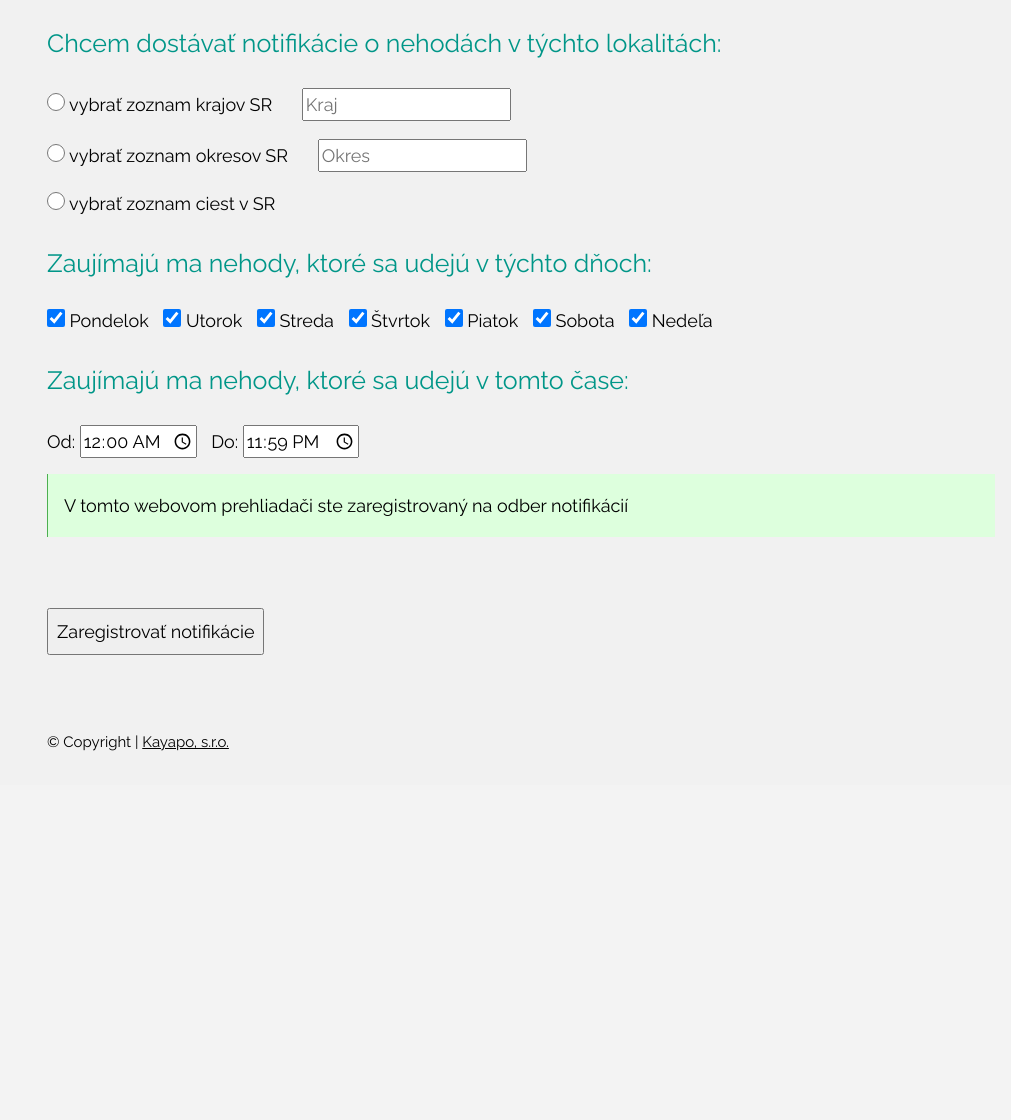
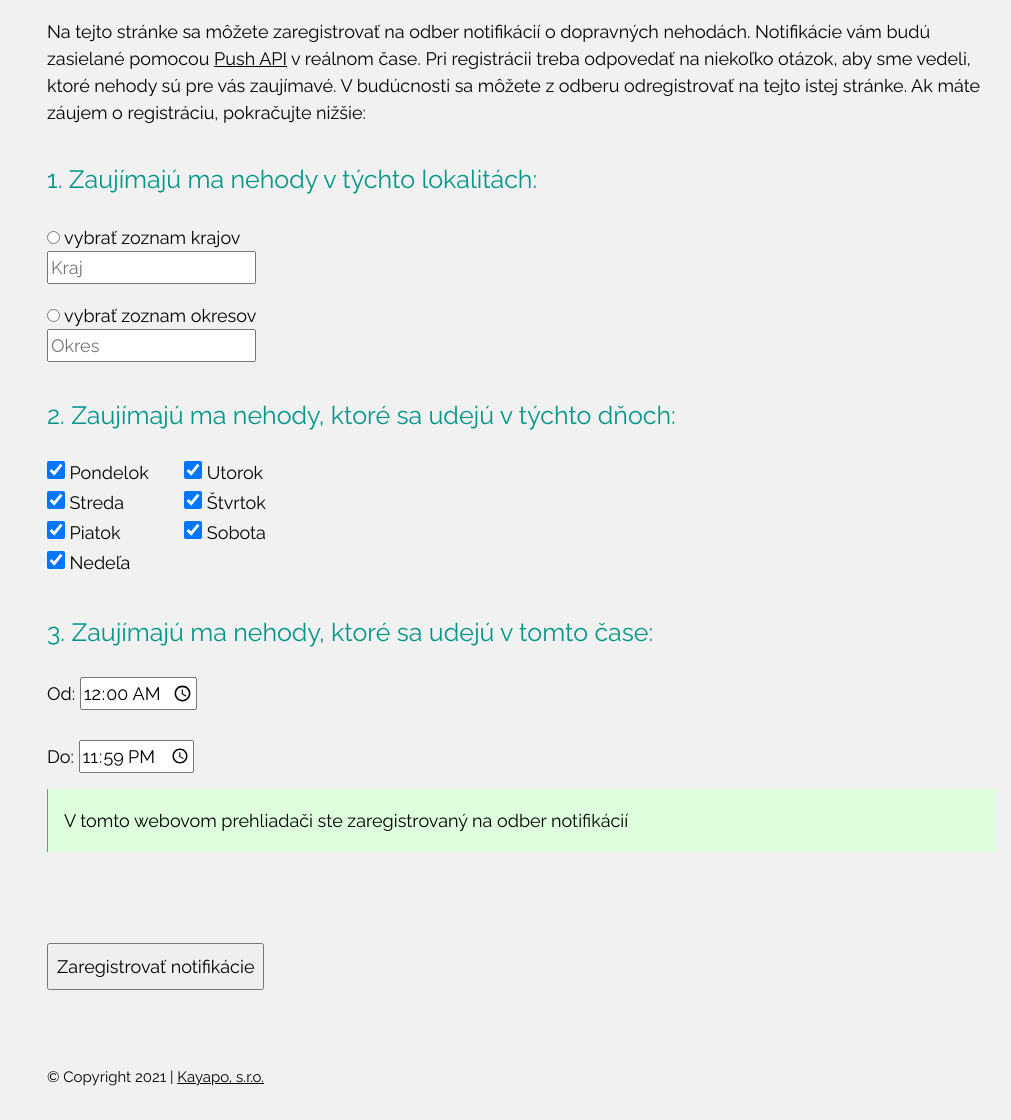
Before and after one commit to jurajmajer/traffic-accidents-visualization, a Flask app: page /web-push-notification in a window 1280 px wide. Shown: the part 155-1275 px from the top of the page, without its empty margins (269-1280 px from the left). Before the commit the page ends 940 px from the top, so only its background shows below. Run offline with Flask 2, Linux system fonts and the light colour scheme; some libraries are stand-ins or nearby versions.

Commit message:
Web Push Notification GUI

```diff
--- a/app/css/traffic-accidents-visualization.css
+++ b/app/css/traffic-accidents-visualization.css
@@ -22,15 +22,18 @@
 .web-notification-label {
 	color:#009688;
 	font-size:25px;
+	margin-top:35px;
 }
 
 .web-notification-push-btn {
-    margin-top:55px;
+    margin-top:75px;
     padding:8px;
 }
 
 .web-notification-item {
     margin-right:10px;
+    display: inline-block;
+    width:100px;
 }
 
 .web-notification-checkbox {
--- a/app/js/web-push/web-push.js
+++ b/app/js/web-push/web-push.js
@@ -32,6 +32,8 @@ function updateSubscriptionOnServer(url, data) {
 }
 
 function subscribeUser() {
+    if(!validateSubscribeData())
+        return
 	window.Notification.requestPermission().then(function (permission) {
 		// TODO: Provide feedback in case permission is not granted; this can happen if the user revoked the permission
 		// after having subscribed once, and in that case, the only way to regrant permission in e.g. Firefox and
@@ -43,17 +45,43 @@ function subscribeUser() {
 			var options = { applicationServerKey: applicationServerKey, userVisibleOnly: true }
 			navigator.serviceWorker.ready.then(function(reg) {
 				reg.pushManager.subscribe(options).then(function(subscription) {
-    				setButtonText()
+    				isSubscribed = !isSubscribed
+					setButtonText()
 					updateSubscriptionOnServer('/api/web-push/save-subscription', getSubscribeData(subscription))
 				}).catch(function(e) {
 					displayError("Nastala chyba pri registrovaní notifikácií: " + e)
+					return
 				})
 			})
 		} else {
     		displayError("Nepodarilo sa získať oprávnenie vo vašom prehliadači na zasielanie notifikácií. Skúste manuálne povoliť notifikácie pre našu doménu v nastaveniach vášho prehliadača.")
-			pushButton.disabled = true;
+			return
 		}
 	})
+}
+
+function validateSubscribeData() {
+    if(getCountyList().length == 0 && getDistrictList().length == 0)
+    {
+        displayError("Nie je možné sa zaregistrovať, pretože ste nevybrali žiaden kraj ani okres (otázka č.1)");
+        return false;
+    }
+    if(!$("#monday").is(':checked') && !$("#tuesday").is(':checked') && !$("#wednesday").is(':checked') && !$("#thursday").is(':checked') &&
+        !$("#friday").is(':checked') && !$("#saturday").is(':checked') && !$("#sunday").is(':checked')) {
+        displayError("Nie je možné sa zaregistrovať, pretože ste nevybrali žiaden deň v týždni (otázka č.2)");
+        return false;
+    }
+    if(parseInt($("#from_time").val().substring(0, 2)) > parseInt($("#to_time").val().substring(0, 2))) {
+        displayError("Nie je možné sa zaregistrovať, pretože ste vybrali nesprávny čas (otázka č.3). Čas 'Od' je neskôr ako 'Do'.");
+        return false;
+    }
+    if(parseInt($("#from_time").val().substring(0, 2)) == parseInt($("#to_time").val().substring(0, 2)) &&
+        parseInt($("#from_time").val().substring(3, 5)) > parseInt($("#to_time").val().substring(3, 5))) {
+        displayError("Nie je možné sa zaregistrovať, pretože ste vybrali nesprávny čas (otázka č.3). Čas 'Od' je neskôr ako 'Do'.");
+        return false;
+    }
+    displayError("");
+    return true;
 }
 
 function getSubscribeData(subscription) {
@@ -96,6 +124,7 @@ function unsubscribeUser() {
 		reg.pushManager.getSubscription().then(function(subscription) {
 			if (subscription) {
 				subscription.unsubscribe().then(function(successful) {
+    				isSubscribed = !isSubscribed
     				setButtonText()
 					updateSubscriptionOnServer('/api/web-push/remove-subscription', getUnsubscribeData(subscription))
 				}).catch(function(e) {
@@ -127,8 +156,7 @@ function setButtonText() {
 
 function initializeUI(swRegistration) {
 	pushButton.addEventListener('click', function() {
-		isSubscribed = !isSubscribed
-		if (isSubscribed) {
+		if (!isSubscribed) {
 			subscribeUser()
 		} else {
 			unsubscribeUser()
@@ -168,7 +196,7 @@ function addItemToList(ulId, elWithValue, possibleValues) {
         return;
     if($("#"+ulId+" > li").text().indexOf(text + "x") !== -1)
         return;
-    $("#"+ulId).append("<li class='web-notification-list-item'><span class='web-notification-list-item-value'>"+text+"</span><span class='web-notification-list-item' onclick='removeItemFromList(this)'>x</span></li>");
+    $("#"+ulId).append("<li class='web-notification-list-item'><span class='web-notification-list-item-value'>"+text+"</span><i class='fa fa-close web-notification-list-item' onclick='removeItemFromList(this)'></i></li>");
     text = elWithValue.val("")
 }
 
@@ -185,7 +213,11 @@ function hideLocalityItems() {
 
 function displayError(errorMsg) {
     $("#error-msg").text(errorMsg)
-    $("#error-msg-div").show()
+    if(errorMsg.length > 0) {
+        $("#error-msg-div").show()
+    } else {
+        $("#error-msg-div").hide()
+    }
 }
 
 $(document).ready(function(){
--- a/app/main/routes.py
+++ b/app/main/routes.py
@@ -192,7 +192,8 @@ def about():
 def web_push_notification():
     tmpl = render_template('web_push_notification.html',
                            title='Notifikácie o dopravných nehodách',
-                           page_title='Notifikácie o dopravných nehodách'
+                           page_title='Notifikácie o dopravných nehodách',
+                           **get_general_kwargs('notifications'),
                            )
     return make_response(tmpl)
 
--- a/app/templates/web_push_notification.html
+++ b/app/templates/web_push_notification.html
@@ -12,48 +12,50 @@
 
         <div id="notification-input-data">
 
-            <p class="web-notification-label">Chcem dostávať notifikácie o nehodách v týchto lokalitách:</p>
+            <p>Na tejto stránke sa môžete zaregistrovať na odber notifikácií o dopravných nehodách. Notifikácie vám budú zasielané pomocou <a href="https://developer.mozilla.org/en-US/docs/Web/API/Push_API">Push API</a> v reálnom čase.
+            Pri registrácii treba odpovedať na niekoľko otázok, aby sme vedeli, ktoré nehody sú pre vás zaujímavé. V budúcnosti sa môžete z odberu odregistrovať na tejto istej stránke. Ak máte záujem o registráciu, pokračujte nižšie:
+            </p>
+
+            <p class="web-notification-label">1. Zaujímajú ma nehody v týchto lokalitách:</p>
             <form autocomplete="off" action="javascript:void(0);">
-                <input type="radio" id="county" name="locality" value="county" class="web-notification-checkbox">
-                <label for="county">vybrať zoznam krajov SR</label>
-                <div id="county-select-div" class="autocomplete" style="width:300px; margin-left:25px;">
+                <input type="radio" id="county" name="locality" value="county">
+                <label for="county">vybrať zoznam krajov</label><br/>
+                <div id="county-select-div" class="autocomplete" style="width:300px;">
                     <input id="county-select" type="text" name="county-select" placeholder="Kraj">
-                </div><br/>
-                <ul id="county-list"></ul>
-                <input type="radio" id="district" name="locality" value="district" class="web-notification-checkbox">
-                <label for="district">vybrať zoznam okresov SR</label>
-                <div id="district-select-div" class="autocomplete" style="width:300px; margin-left:25px;">
+                </div>
+                <ul id="county-list" style="padding-inline-start: 0px;"></ul>
+                <input type="radio" id="district" name="locality" value="district">
+                <label for="district">vybrať zoznam okresov</label><br/>
+                <div id="district-select-div" class="autocomplete" style="width:300px;">
                     <input id="district-select" type="text" name="district-select" placeholder="Okres">
                 </div><br/>
-                <ul id="district-list"></ul>
-                <input type="radio" id="road" name="locality" value="road" class="web-notification-checkbox">
-                <label for="road">vybrať zoznam ciest v SR</label><br/>
+                <ul id="district-list" style="padding-inline-start: 0px;"></ul>
             </form>
 
-            <p class="web-notification-label">Zaujímajú ma nehody, ktoré sa udejú v týchto dňoch:</p>
+            <p class="web-notification-label">2. Zaujímajú ma nehody, ktoré sa udejú v týchto dňoch:</p>
             <form action="javascript:void(0);">
                 <input type="checkbox" id="monday" name="monday" value="Monday" checked="true" class="web-notification-checkbox">
                 <label for="monday" class="web-notification-item">Pondelok</label>
                 <input type="checkbox" id="tuesday" name="tuesday" value="Tuesday" checked="true" class="web-notification-checkbox">
-                <label for="tuesday" class="web-notification-item">Utorok</label>
+                <label for="tuesday" class="web-notification-item">Utorok</label><br/>
                 <input type="checkbox" id="wednesday" name="wednesday" value="Wednesday" checked="true" class="web-notification-checkbox">
                 <label for="wednesday" class="web-notification-item">Streda</label>
                 <input type="checkbox" id="thursday" name="thursday" value="Thursday" checked="true" class="web-notification-checkbox">
-                <label for="thursday" class="web-notification-item">Štvrtok</label>
+                <label for="thursday" class="web-notification-item">Štvrtok</label><br/>
                 <input type="checkbox" id="friday" name="friday" value="Friday" checked="true" class="web-notification-checkbox">
                 <label for="friday" class="web-notification-item">Piatok</label>
                 <input type="checkbox" id="saturday" name="saturday" value="Saturday" checked="true" class="web-notification-checkbox">
-                <label for="saturday" class="web-notification-item">Sobota</label>
+                <label for="saturday" class="web-notification-item">Sobota</label><br/>
                 <input type="checkbox" id="sunday" name="sunday" value="Sunday" checked="true" class="web-notification-checkbox">
                 <label for="sunday">Nedeľa</label>
             </form>
 
-            <p class="web-notification-label">Zaujímajú ma nehody, ktoré sa udejú v tomto čase:</p>
+            <p class="web-notification-label">3. Zaujímajú ma nehody, ktoré sa udejú v tomto čase:</p>
             <form action="javascript:void(0);">
                 <label for="from_time">Od:</label>
-                <input type="time" id="from_time" name="from_time" value="00:00" class="web-notification-item">
+                <input type="time" id="from_time" name="from_time" value="00:00" /><br/>
                 <label for="to_time">Do:</label>
-                <input type="time" id="to_time" name="to_time" value="23:59">
+                <input type="time" id="to_time" name="to_time" value="23:59" style="margin-top:30px;" />
             </form>
 
         </div>
```
Also changed, not shown: other parts of app/css/traffic-accidents-visualization.css (+5 -2 lines).
